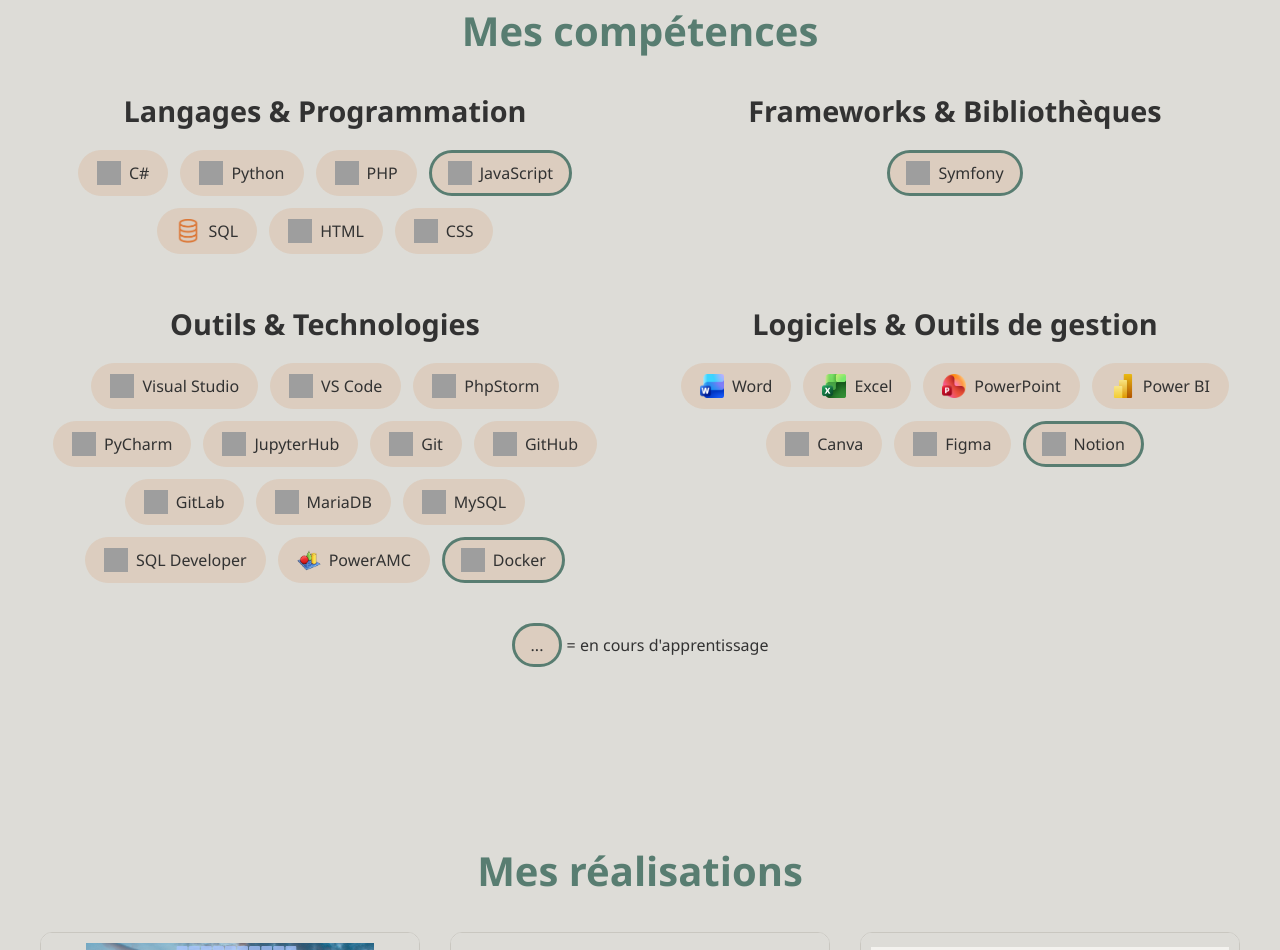
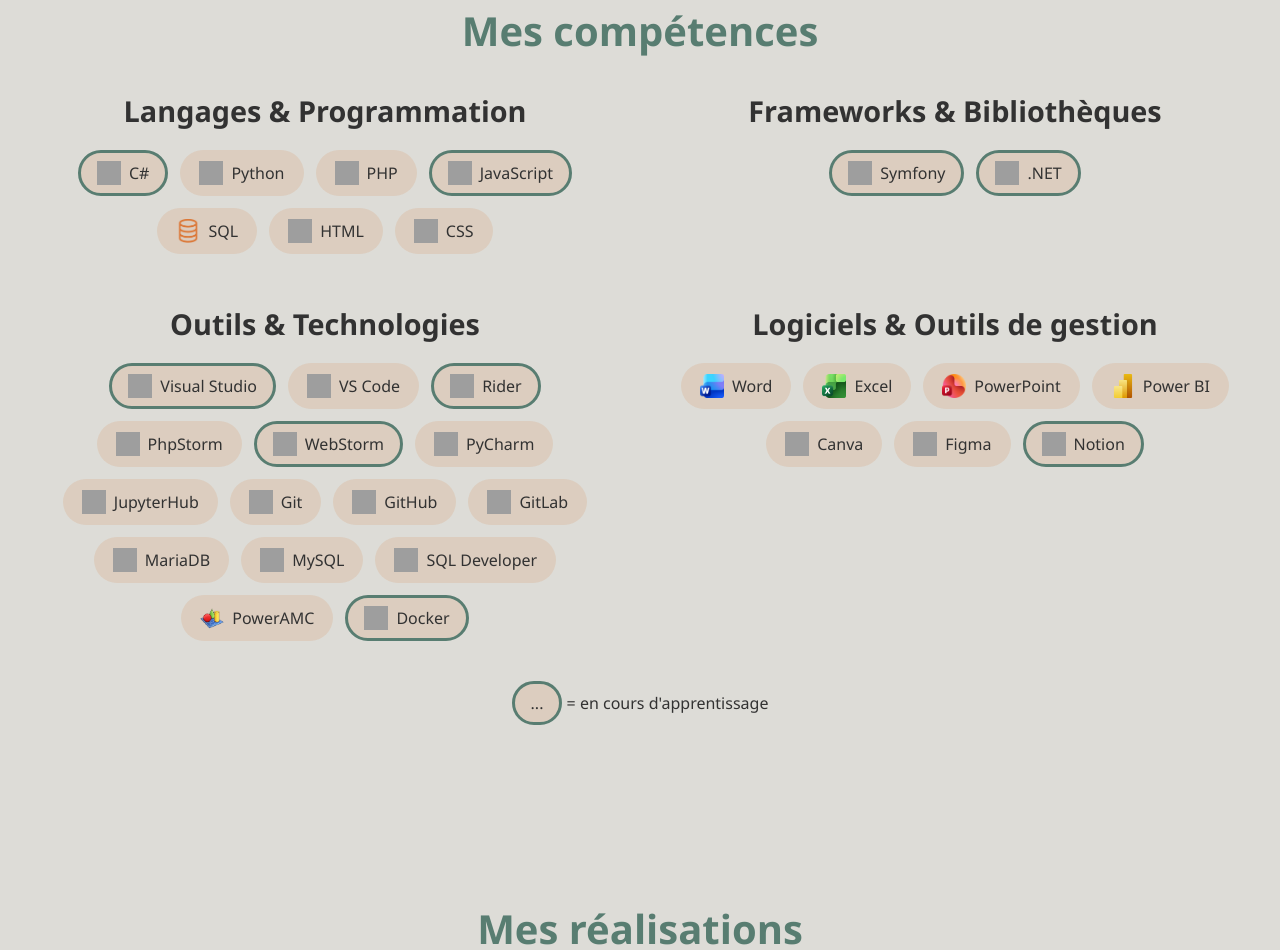
Before and after one commit to ethanpilia/Portfolio_Ethan_PILIA, a plain HTML site: page index.html in a window 1280 px wide. Shown: the part 3547-4497 px from the top of the page. Drawn offline with nearby package versions, Linux system fonts and the light colour scheme; grey boxes are pictures that could not be loaded.

Commit message:
Ajout de Compétences

```diff
--- a/index.html
+++ b/index.html
@@ -249,7 +249,7 @@
                 <div class="groupe">
                     <h3>Langages & Programmation</h3>
                     <div class="etiquettes">
-                        <span><img src="https://cdn.jsdelivr.net/gh/devicons/devicon@v2.18.0/icons/csharp/csharp-original.svg" alt="">C#</span>
+                        <span class="en-cours"><img src="https://cdn.jsdelivr.net/gh/devicons/devicon@v2.18.0/icons/csharp/csharp-original.svg" alt="">C#</span>
                         <span><img src="https://cdn.jsdelivr.net/gh/devicons/devicon@v2.18.0/icons/python/python-original.svg" alt="">Python</span>
                         <span><img src="https://cdn.jsdelivr.net/gh/devicons/devicon@v2.18.0/icons/php/php-original.svg" alt="">PHP</span>
                         <span class="en-cours"><img src="https://cdn.jsdelivr.net/gh/devicons/devicon@v2.18.0/icons/javascript/javascript-original.svg" alt="">JavaScript</span>
@@ -263,15 +263,18 @@
                     <h3>Frameworks & Bibliothèques</h3>
                     <div class="etiquettes">
                         <span class="en-cours"><img src="https://cdn.jsdelivr.net/gh/devicons/devicon@v2.18.0/icons/symfony/symfony-original.svg" alt="">Symfony</span>
+                        <span class="en-cours"><img src="https://cdn.jsdelivr.net/gh/devicons/devicon@v2.18.0/icons/dotnetcore/dotnetcore-original.svg" alt="">.NET</span>
                     </div>
                 </div>
 
                 <div class="groupe">
                     <h3>Outils & Technologies</h3>
                     <div class="etiquettes">
-                        <span><img src="https://cdn.jsdelivr.net/gh/devicons/devicon@v2.18.0/icons/visualstudio/visualstudio-original.svg" alt="">Visual Studio</span>
+                        <span class="en-cours"><img src="https://cdn.jsdelivr.net/gh/devicons/devicon@v2.18.0/icons/visualstudio/visualstudio-original.svg" alt="">Visual Studio</span>
                         <span><img src="https://cdn.jsdelivr.net/gh/devicons/devicon@v2.18.0/icons/vscode/vscode-original.svg" alt="">VS Code</span>
+                        <span class="en-cours"><img src="https://cdn.jsdelivr.net/gh/devicons/devicon@v2.18.0/icons/rider/rider-original.svg" alt="">Rider</span>
                         <span><img src="https://cdn.jsdelivr.net/gh/devicons/devicon@v2.18.0/icons/phpstorm/phpstorm-original.svg" alt="">PhpStorm</span>
+                        <span class="en-cours"><img src="https://cdn.jsdelivr.net/gh/devicons/devicon@v2.18.0/icons/webstorm/webstorm-original.svg" alt="">WebStorm</span>
                         <span><img src="https://cdn.jsdelivr.net/gh/devicons/devicon@v2.18.0/icons/pycharm/pycharm-original.svg" alt="">PyCharm</span>
                         <span><img src="https://cdn.jsdelivr.net/gh/devicons/devicon@v2.18.0/icons/jupyter/jupyter-original.svg" alt="">JupyterHub</span>
                         <span><img src="https://cdn.jsdelivr.net/gh/devicons/devicon@v2.18.0/icons/git/git-original.svg" alt="">Git</span>
```
